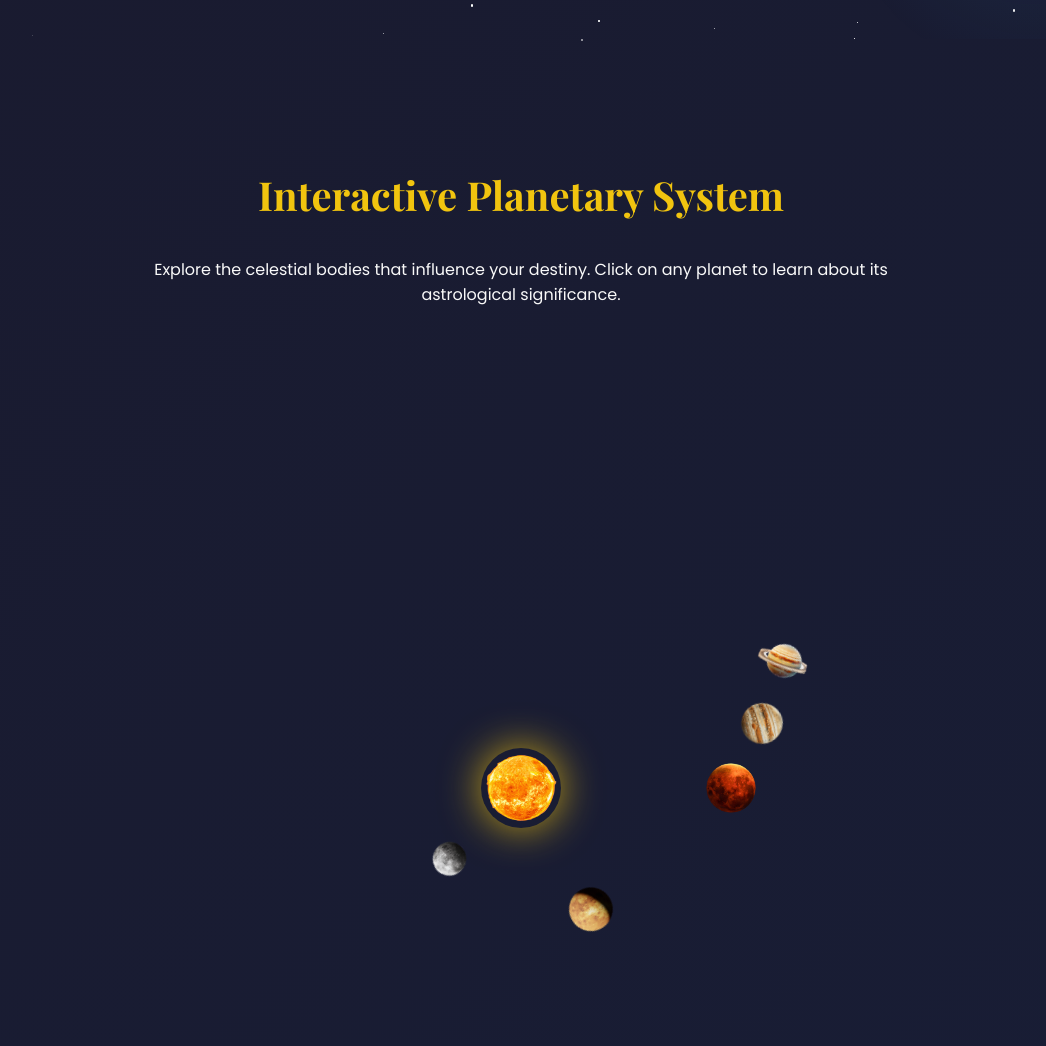
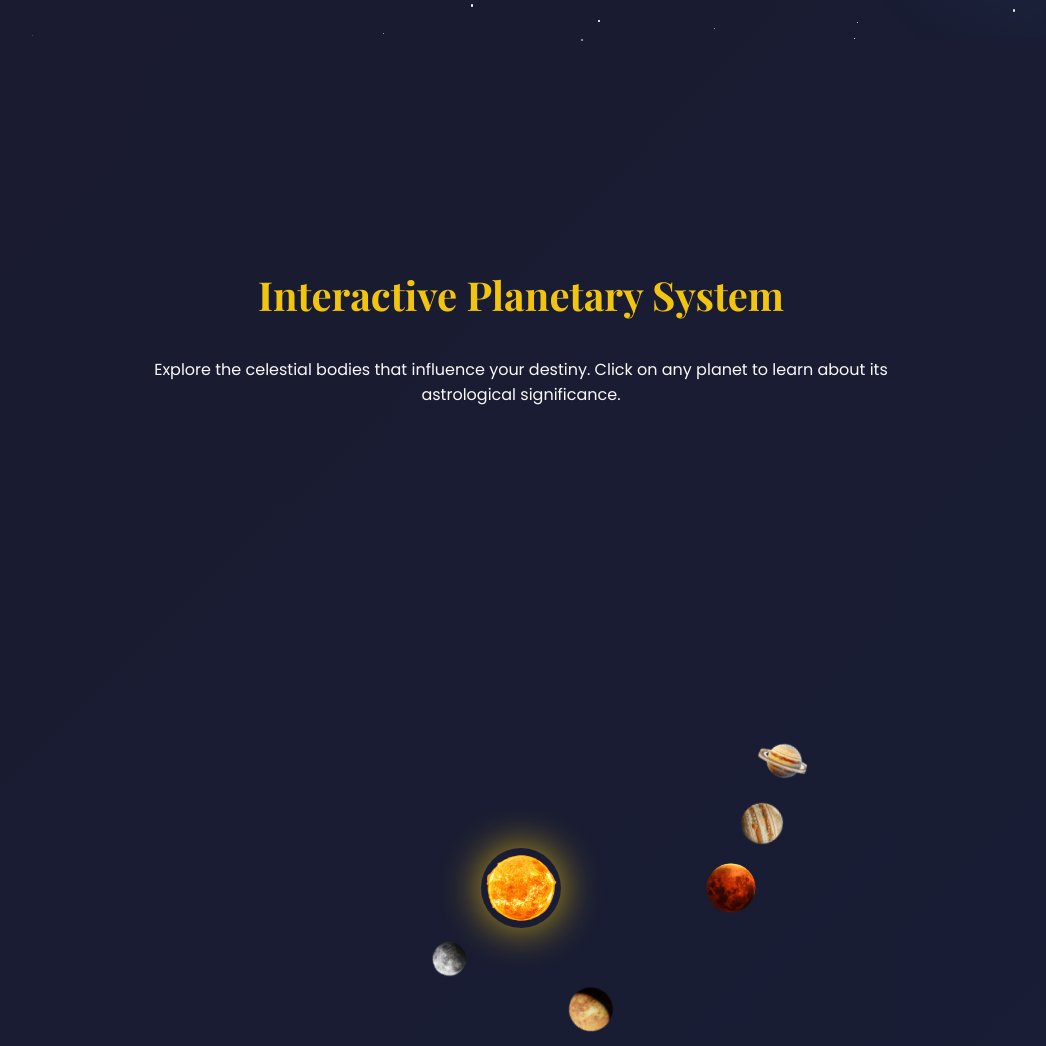
Before and after one commit to iamvirk/AstrologerNishan, a plain HTML site: page 1.html in a window 1280 px wide. Shown: the part 761-1807 px from the top of the page, without its empty margins (119-1165 px from the left). Drawn offline with nearby package versions, Linux system fonts and the light colour scheme.

Commit message:
Update 1.html

```diff
--- a/1.html
+++ b/1.html
@@ -232,7 +232,7 @@
         /* Solar System */
         .solar-system-container {
             padding: 30px;
-            margin: 180px 0;
+            margin: 280px 0;
             position: relative;
             overflow: hidden;
         }
```
